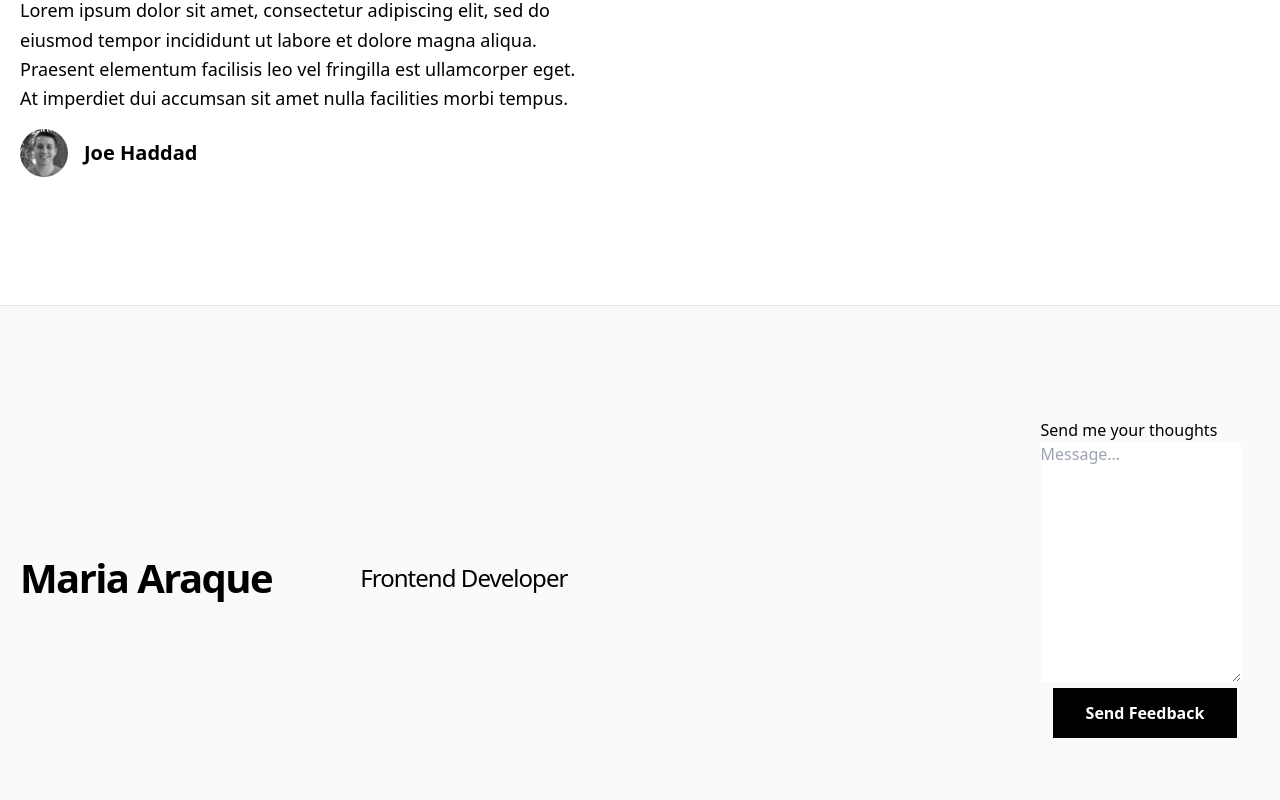
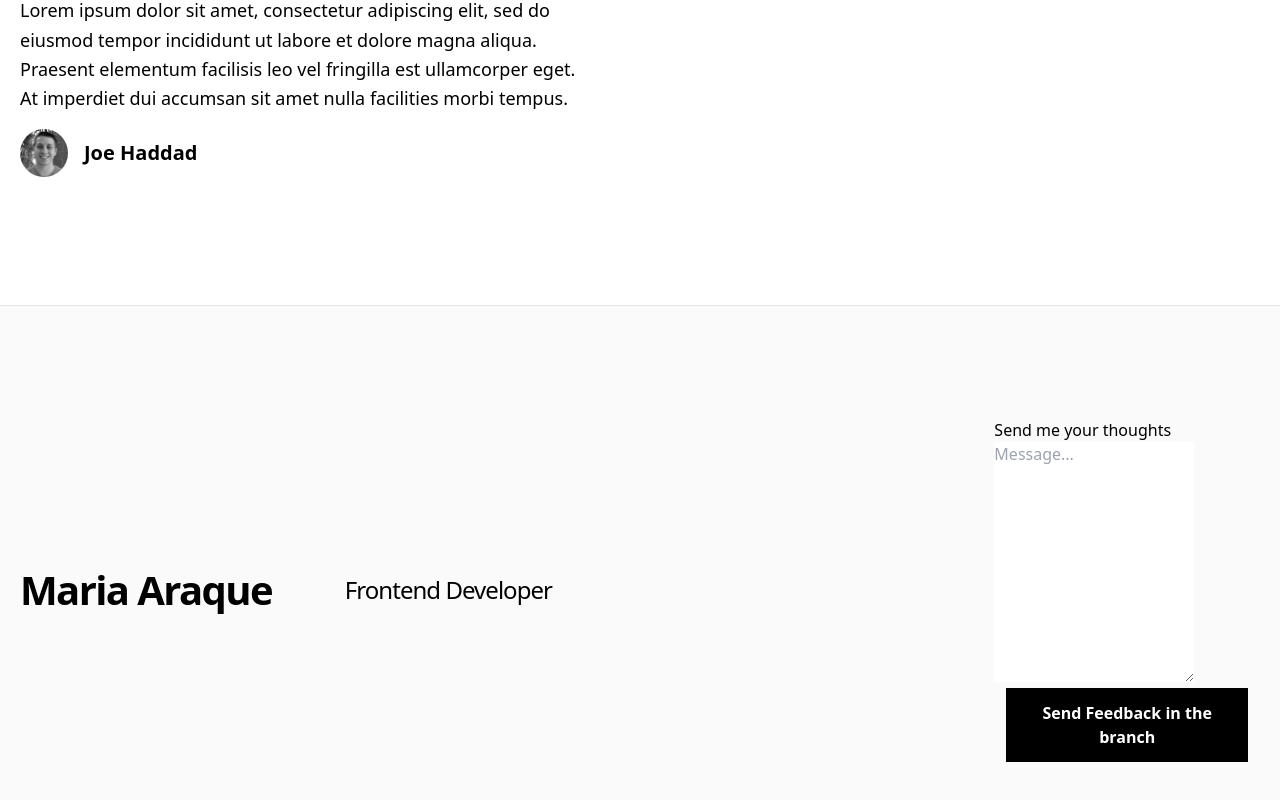
Before and after one commit to maramar0414/Blog, a Next.js app in the folder blog-starter-app/: page / in a window 1280 px wide. Shown: the part 2657-3457 px from the top of the page. Built offline with nearby package versions, Linux system fonts and the light colour scheme.

Commit message:
branch try

```diff
--- a/blog-starter-app/components/feedback.tsx
+++ b/blog-starter-app/components/feedback.tsx
@@ -1,9 +1,9 @@
 {/*I want to add a feedback form adding a text area and a send button. When the button is cliked the form is send to my email. */
 
 /*create components/feedback.tsx*/
-/*create a text area*, where a text can be written*/
-/*create a send button*/
-/*create the logic to collect data and submit the form */
+/*create a text area, where a text can be written*/
+/*create a submit button*/
+/*create the logic to collect data, submit the form and send the data as an email  */
 /*style the form*/}
 
 const Feedback = () => {
@@ -13,7 +13,7 @@ const Feedback = () => {
     <textarea placeholder="Message..." rows={10} >
        </textarea>
        <button type="submit" className="mx-3 bg-black hover:bg-white hover:text-black border border-black text-white font-bold py-3 px-12 lg:px-8 duration-200 transition-colors mb-6 lg:mb-0">
-       Send Feedback
+       Send Feedback in the branch
        </button>
        </form>
       </>
```
